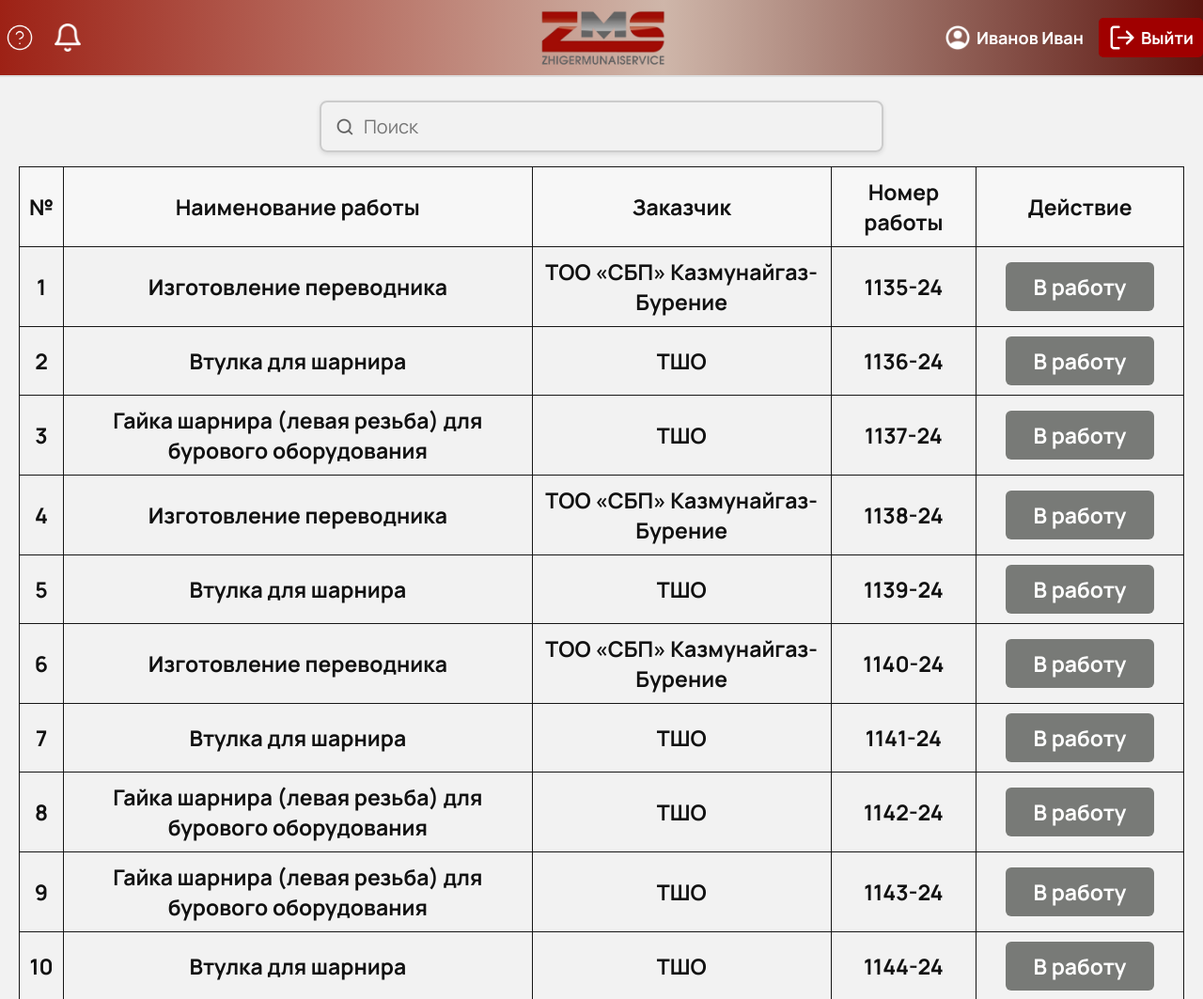
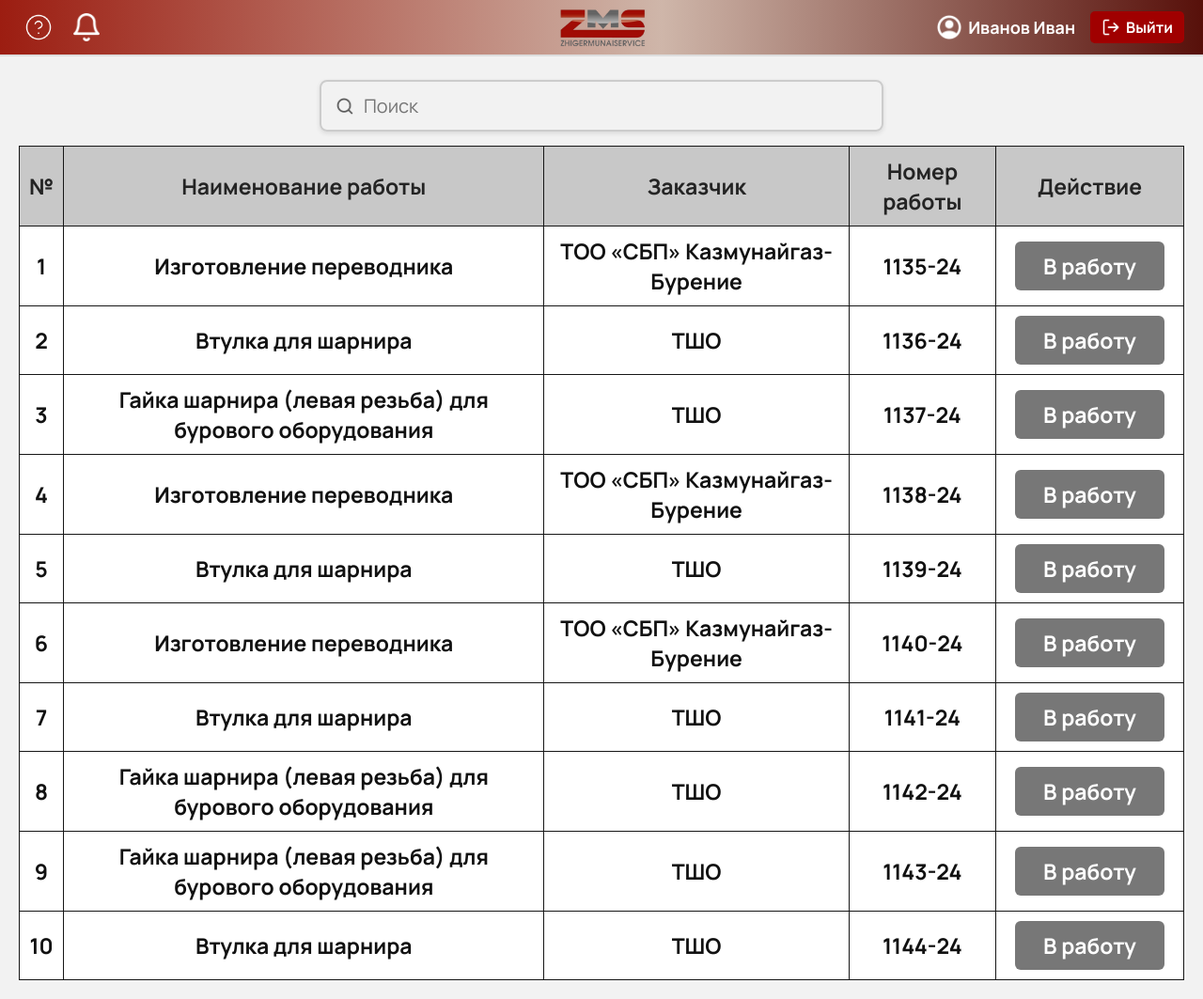
Before and after one commit to Altyn-moon/ZMS-project, a FastAPI app: page /dashboard in a window 1280 px wide. Shown: the whole page at 94% size. Run offline with FastAPI, Linux system fonts and the light colour scheme.

Commit message:
продолжение 2

```diff
--- a/app/templates/dashboard.html
+++ b/app/templates/dashboard.html
@@ -6,6 +6,9 @@
     <link rel="stylesheet" href="/static/styles.css">
     <link href="https://fonts.googleapis.com/css2?family=Manrope:wght@400;700&display=swap" rel="stylesheet">
     <style>
+        * {
+            box-sizing: border-box;
+        }
 body {
     margin: 0;
     padding: 0;
@@ -17,7 +20,7 @@ body {
     height: 100%; /* Обеспечиваем 100% высоты для страницы */
     display: flex;
     flex-direction: column;
-
+    box-sizing: border-box;
 }
 
         .header {
@@ -26,6 +29,7 @@ body {
             position: sticky;
             top: 0;
             z-index: 1000;
+            width: 100%;
         }
 
         .header .user-info {
@@ -41,6 +45,7 @@ body {
     width: 100%;
     height: 100%; /* Растягиваем на 100% высоты */
     box-sizing: border-box;
+    transition: opacity 0.3s ease;
 }
 
 .search-container {
@@ -52,7 +57,8 @@ body {
 }
 
 .search-input {
-    width: 600px;
+    width: 100%;
+    max-width: 600px;
     padding: 12px 12px 12px 45px; /* теперь отступ слева под иконку */
     font-size: 20px;
     border-radius: 8px;
@@ -65,7 +71,6 @@ body {
     background-size: 20px 20px;
     color: #111; /* <-- вот это добавляет тёмный текст */
 }
-
 
 .search-icon {
     position: absolute;
@@ -82,6 +87,22 @@ body {
     table-layout: auto;
     font-size: 23px;
     border-collapse: collapse;
+    transition: opacity 0.5s ease;
+}
+
+.work-table th {
+    background-color: #c8c8c8;  /* Темный фон */
+    color: rgb(36, 36, 36);  /* Белый текст */
+    font-weight: bold;
+}
+
+/* Для всех остальных строк */
+.work-table tr:nth-child(even) {
+    background-color: #ffffff;  /* Белый фон для четных строк */
+}
+
+.work-table tr:nth-child(odd) {
+    background-color: #ffffff;  /* Белый фон для нечетных строк */
 }
 
 th, td {
@@ -90,25 +111,9 @@ th, td {
     text-align: center;
 }
 
-th {
-    background-color: #f7f7f7;
-    font-weight: 700;
-}
-
-html, body {
-    height: 100%;
-    margin: 0;
-    padding: 0;
-    display: flex;
-    flex-direction: column;
-    overflow: hidden; /* Убираем все виды прокрутки */
-}
-
 /* Оставляем стиль таблицы с обычным размером шрифтов */
 .table-container {
     width: 100%;
-    overflow-x: auto;
-    height: 100%;
     box-sizing: border-box;
 }
 
@@ -202,6 +207,8 @@ html, body {
     flex: 1;
     justify-content: flex-end;
     gap: 10px;
+    overflow: hidden; /* защита от переполнения */
+    flex-wrap: wrap; /* если не влезает, переносит */
 }
 
         .logo {
@@ -247,52 +254,135 @@ html, body {
     background-color: #a00000;
     color: #fff;
     border: none;
-            padding: 6px 10px;
+    padding: 6px 12px;
     border-radius: 5px;
     cursor: pointer;
     display: flex;
     align-items: center;
-            font-size: 18px;
+    font-size: 16px; /* чуть меньше шрифт */
     font-weight: bold;
+    max-height: 40px; /* ограничим высоту */
+    white-space: nowrap;
 }
 
 .logout-button .icon {
-            margin-right: 5px;
+    margin-right: 6px;
+    height: 20px; /* уменьшим высоту */
+    width: 20px;  /* добавим для консистентности */
 }
+
         html, body {
-    height: 100%; /* Устанавливаем высоту на 100% для всего документа */
-    margin: 0; /* Убираем отступы по умолчанию */
-    padding: 0; /* Убираем отступы */
-    display: flex;
-    flex-direction: column; /* Размещение элементов вертикально */
+    margin: 0;
+    padding: 0;
+    font-family: 'Manrope', sans-serif;
+    height: 100%;
+    width: 100%;
+    overflow-x: hidden;
+    background: #f2f2f2;
+}
+
+@media (max-width: 768px) {
+    .logout-button {
+        font-size: 14px;
+        padding: 5px 10px;
+    }
+
+    .logout-button .icon {
+        height: 18px;
+        width: 18px;
+    }
 }
 
 .main-content {
     flex: 1; /* Позволяет содержимому занимать оставшуюся высоту */
     padding: 20px;
-    overflow-x: auto;
     width: 100%;
     height: 100%; /* Задаем высоту 100% экрана */
 }
 
 .table-container {
     width: 100%;
-    overflow-x: auto;
-    height: 100%; /* Контейнер также будет растягиваться на 100% высоты */
+    box-sizing: border-box;
 }
 
 #second-table {
     width: 100%; /* Растягиваем на всю ширину */
     height: 100%; /* Растягиваем на всю высоту */
     display: block;
+    opacity: 0;
+}
+
+#second-table.show {
+    opacity: 1;
 }
 
 #second-table .work-table {
-    width: 100%; /* Растягиваем таблицу на всю ширину */
-    min-width: 1500px; /* Минимальная ширина таблицы */
+    width: 100%;
     table-layout: auto;
-    font-size: 23px; /* Размер шрифта */
+    font-size: 23px;
 }
+
+.btn-start {
+    background-color: #777777;
+    color: white;
+    padding: 10px 30px;
+    border: none;
+    border-radius: 6px;
+    cursor: pointer;
+    transition: background-color 0.3s ease, transform 0.2s ease;
+    font-size: 23px;
+    font-weight: bold;
+}
+
+.btn-start:hover {
+    background-color: #c40000;
+    transform: scale(1.05);
+}
+
+.back-btn {
+    background-color: #f2f2f2;
+    color: #c40000;
+    padding: 6px 14px;
+    border-radius: 6px;
+    cursor: pointer;
+    transition: background-color 0.3s ease, transform 0.2s ease;
+    font-size: 28px;
+    font-weight: 600px;
+    margin-bottom: 20px;
+    display: inline-flex;
+    align-items: center;
+    gap: 6px;
+    border: none; /* Добавил для уверенности, что кнопка не будет с границей */
+}
+
+.back-btn svg {
+    width: 30px;
+    height: 30px;
+}
+
+.back-btn:hover {
+    background-color: #f2f2f2;
+    transform: scale(1.05);
+}
+
+
+@media (max-width: 768px) {
+    .search-input {
+        width: 90%;
+         max-width: none;
+    }
+
+    .work-table {
+        font-size: 18px;
+    }
+
+    .btn-start, .back-btn {
+        font-size: 18px;
+        padding: 8px 20px;
+    }
+}
+
+
 
 </style>
 </head>
@@ -360,6 +450,16 @@ html, body {
                 </table>
             </div>
         <div class="table-container" id="second-table" style="display: none;">
+            <button class="back-btn" onclick="goBack()" style="font-size: 24px; padding: 12px 30px;">
+                <svg xmlns="http://www.w3.org/2000/svg" width="45" height="45" viewBox="0 0 24 24" fill="none" stroke="#c40000" stroke-width="2" stroke-linecap="round" stroke-linejoin="round">
+                    <polyline points="15 18 9 12 15 6"></polyline>
+                </svg>
+                Назад
+            </button>
+
+
+            </button>
+
             <table class="work-table">
                 <tr>
                     <th colspan="2">Рабочая карта</th>
@@ -378,22 +478,47 @@ html, body {
                 </tr>
             </table>
         </div>
+        <div id="page3" class="page" style="display: none;">
+  <h2>Страница 3: Описание операций</h2>
+  <table border="1" cellspacing="0" cellpadding="10">
+    <thead>
+      <tr>
+        <th>№</th>
+        <th>Описание операции работ</th>
+        <th>Инструкция</th>
+        <th>Выполнить</th>
+      </tr>
+    </thead>
+    <tbody>
+      <tr>
+        <td>1</td>
+        <td>Списать материал</td>
+        <td>ZMS-TH-QP-101</td>
+        <td><button class="btn-start" onclick="alert('Старт операции 1')">Начать</button></td>
+      </tr>
+      <tr>
+        <td>2</td>
+        <td>Отрезать материал</td>
+        <td>
+          ZMS-TH-QP-101<br>
+          ZMS-PH-DP-001
+        </td>
+        <td><button class="btn-start" onclick="alert('Старт операции 2')">Начать</button></td>
+      </tr>
+    </tbody>
+  </table>
+</div>
     </main>
     <script>
+        function showSecondTable(button) {
+            document.getElementById('first-table').style.display = 'none';
+            document.getElementById('second-table').style.display = 'block';
+            document.getElementById('second-table').classList.add('show');
 
-function showSecondTable(button) {
-    // Скрываем первую таблицу
-    document.getElementById('first-table').style.display = 'none';
-
-    // Показываем вторую таблицу
-    document.getElementById('second-table').style.display = 'block';
-
-    // Если ты используешь вставку данных – эти элементы тоже должны существовать!
             const name = button.dataset.name;
             const client = button.dataset.client;
             const jobNum = button.dataset.jobnum;
 
-    // Убедись, что в HTML есть такие ID — job-name, job-client и job-num
             const nameElem = document.getElementById('job-name');
             const clientElem = document.getElementById('job-client');
             const jobNumElem = document.getElementById('job-num');
@@ -404,6 +529,12 @@ function showSecondTable(button) {
                 jobNumElem.textContent = jobNum;
             }
         }
+
+        function goBack() {
+            document.getElementById('second-table').classList.remove('show');
+            document.getElementById('first-table').style.display = 'block';
+            document.getElementById('second-table').style.display = 'none';
+        }
         </script>
         </body>
         </html>
```
Lines whose indentation alone changed are shown as unchanged.
